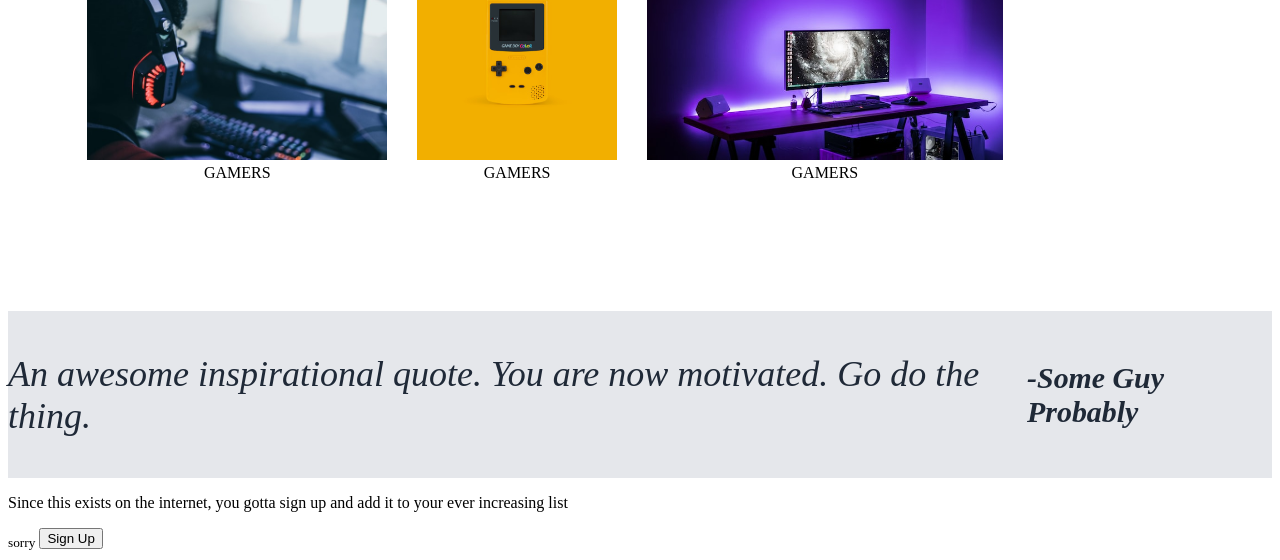
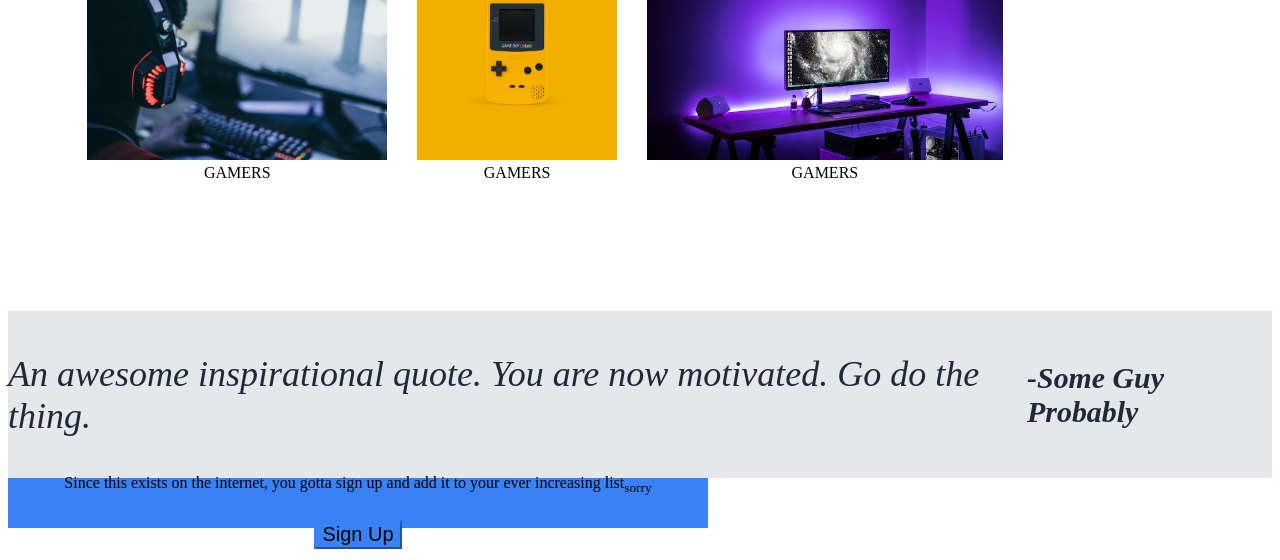
Before and after one commit to JackDyke97/odin-landing-page, a plain HTML site: page index.html in a window 1280 px wide. Shown: the part 859-1419 px from the top of the page. Drawn offline with Linux system fonts and the light colour scheme.

Commit message:
add footer

```diff
--- a/index.html
+++ b/index.html
@@ -52,9 +52,11 @@
         <h5>-Some Guy Probably</h5>
     </div>
 
-        <p>Since this exists on the internet, you gotta sign up and add it to your ever increasing list</p>
-        <sub>sorry</sub>
+    <div class="footer">
+        <p>Since this exists on the internet, you gotta sign up and add it to your ever increasing list<sub>sorry</sub></p>
+
         <button>Sign Up</button>
+    </div>
         </body>
 </body>
 </html>
--- a/style/style.css
+++ b/style/style.css
@@ -1,5 +1,5 @@
 .top {
-  background-color: #1f2937;
+  background: #1f2937;
   overflow: hidden;
   position: float;
 }
@@ -54,7 +54,7 @@
   font-style: italic;
 }
 
-.hero button {
+button {
   display: block;
   text-align: left;
   font-size: 20px;
@@ -114,3 +114,16 @@ h4 {
   font-weight: bolder;
   text-align: center;
 }
+
+.footer {
+  background-color: #3882f6;
+  height: 30px;
+  width: 680px;
+  padding: 10px;
+  display: flex;
+  flex-wrap: wrap;
+  justify-content: center;
+  align-items: center;
+  align-content: center;
+  gap: 8px;
+}
```
